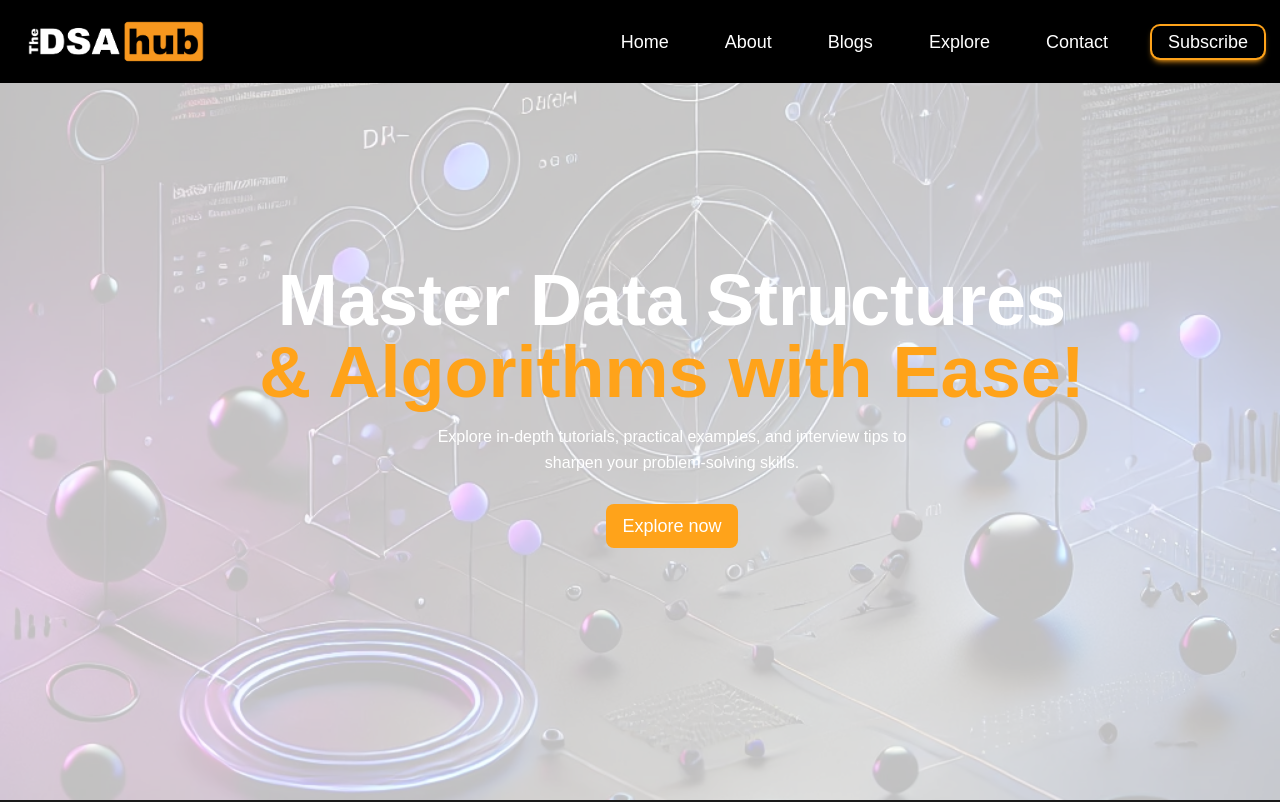
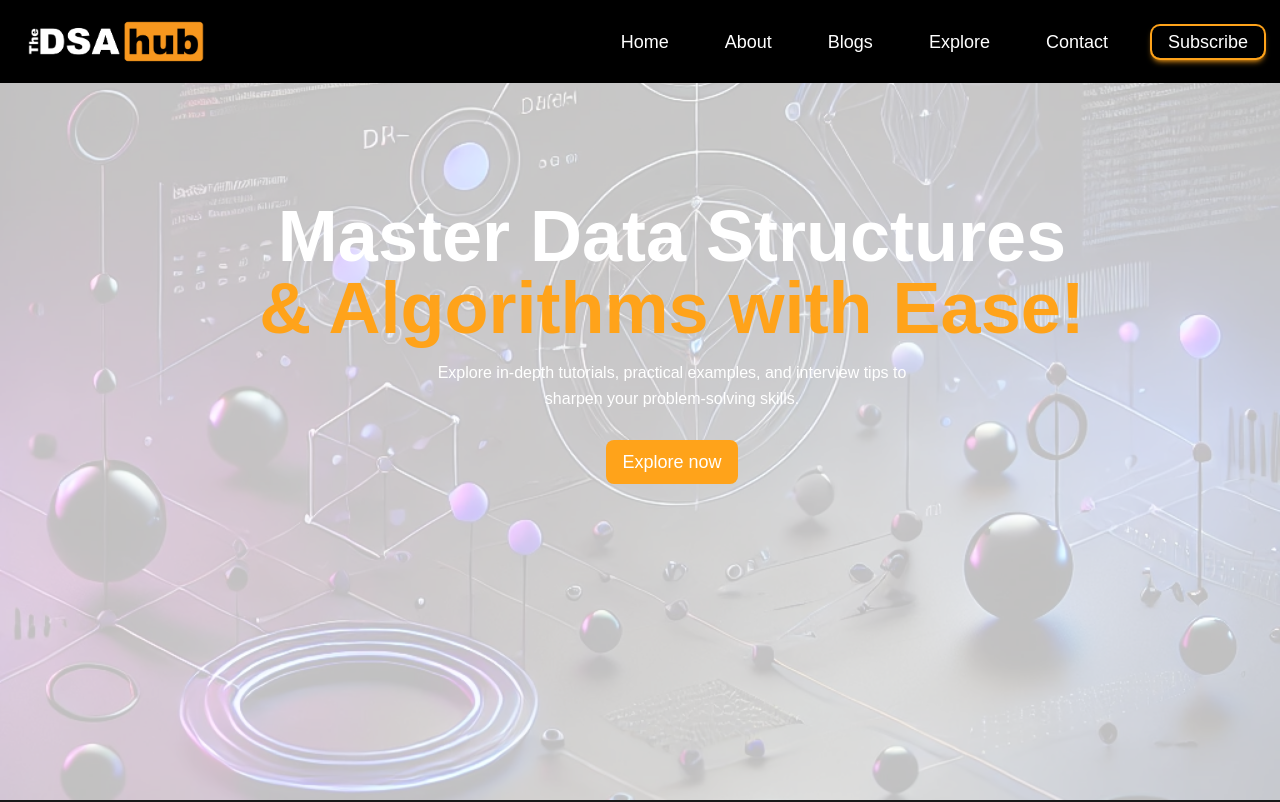
Before and after one commit to MuzzamilBukhari/TheDSAHub, a Next.js app: page / in a window 1280 px wide. Shown: the top 802 px of the page. Built offline with nearby package versions, Linux system fonts and the light colour scheme.

Commit message:
fix errors

```diff
--- a/src/app/page.tsx
+++ b/src/app/page.tsx
@@ -6,6 +6,9 @@ import {
 } from "@/components";
 
 export default function Home() {
+  const urlString: string = "/blogs";
+  const url: URL = (urlString as unknown) as URL;
+
   return (
     <>
       <HeroSection
@@ -15,7 +18,7 @@ export default function Home() {
             to sharpen your problem-solving skills."
         bgImg="/blog-hero-bg.webp"
         btnText="Explore now"
-        btnLink="/categories"
+        btnLink={url}
       />
       <Featured />
       <ExploreSection />
--- a/src/components/hero-section/HeroSection.tsx
+++ b/src/components/hero-section/HeroSection.tsx
@@ -28,7 +28,7 @@ const HeroSection = ({
         }}
       />
       <div className="container mx-auto px-5 py-24 sm:pb-8">
-        <div className="mt-20 lg:mt-32 md:pl-16 flex flex-col sm:items-center sm:text-center mb-16 sm:mb-0  items-center text-center ">
+        <div className="mt-20 lg:mt-16 md:pl-16 flex flex-col sm:items-center sm:text-center mb-16 sm:mb-0  items-center text-center ">
           <h1 className="title-font text-5xl sm:text-6xl md:text-7xl font-extrabold lg:w-3/4 ">
             {title1}
             <br />
```
